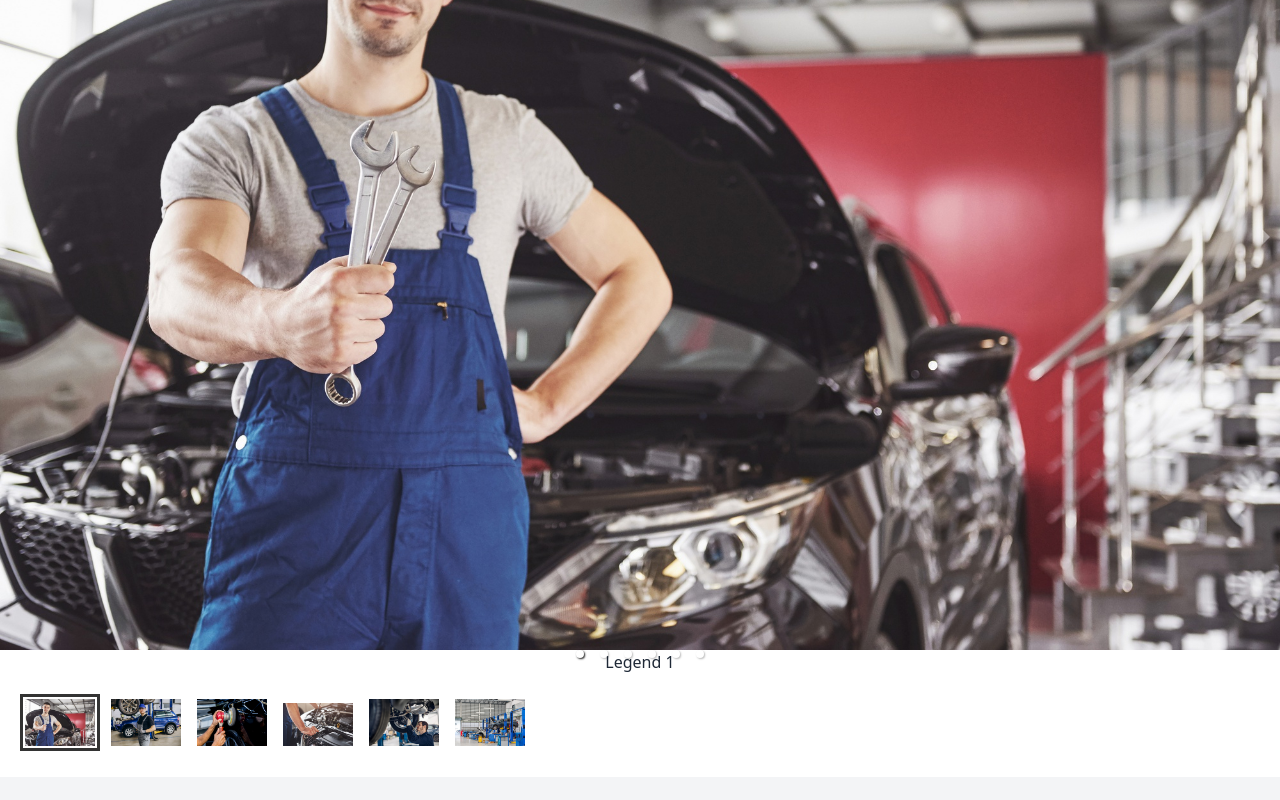
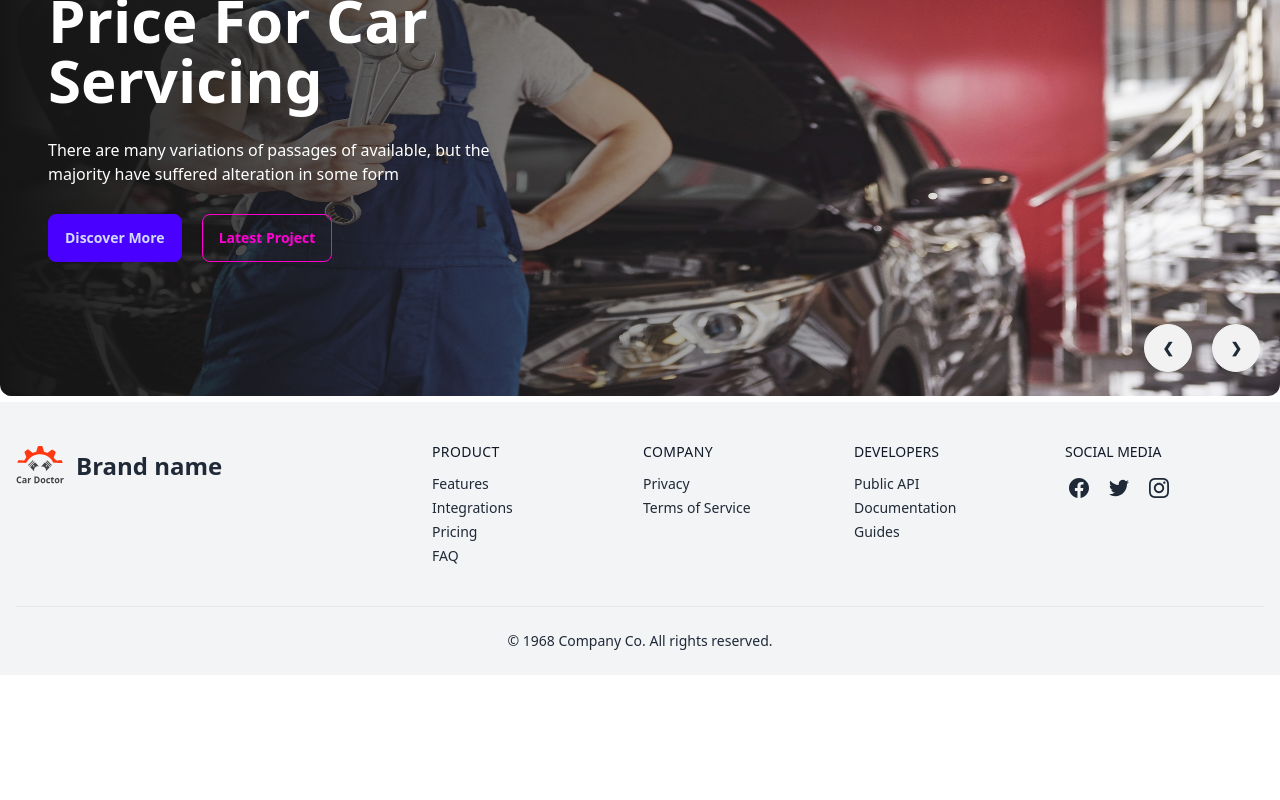
Before and after one commit to sabbir-hossen66/Genius-car, a React (Vite) app: page / in a window 1280 px wide. Shown: the part 340-1140 px from the top of the page. After the commit the page ends 1015 px from the top, so only its background shows below. Built offline with nearby package versions, Linux system fonts and the light colour scheme.

Commit message:
banner done

```diff
--- a/src/Components/Banner/Banner.jsx
+++ b/src/Components/Banner/Banner.jsx
@@ -1,42 +1,81 @@
 import React from 'react';
-import "react-responsive-carousel/lib/styles/carousel.min.css"; // requires a loader
-import { Carousel } from 'react-responsive-carousel';
+
 import img1 from '../../assets/images/banner/1.jpg'
 import img2 from '../../assets/images/banner/2.jpg'
 import img3 from '../../assets/images/banner/3.jpg'
 import img4 from '../../assets/images/banner/4.jpg'
-import img5 from '../../assets/images/banner/5.jpg'
-import img6 from '../../assets/images/banner/6.jpg'
 
 const Banner = () => {
   return (
-    <div>
-      <Carousel>
-        <div>
-          <img src={img1} />
-          <p>Legend 1</p>
+    <div className="carousel w-full h-[600px]">
+      <div id="slide1" className="carousel-item relative w-full">
+        <img src={img1} className="w-full rounded-xl" />
+        <div className="absolute rounded-xl flex items-center h-full left-0 top-0 bg-gradient-to-r from-[#151515] to-[rgba(21, 21, 21, 0)]">
+          <div className='text-white space-y-7 pl-12 w-1/2'>
+            <h2 className='text-6xl font-bold'>Affordable Price For Car Servicing</h2>
+            <p>There are many variations of passages of  available, but the majority have suffered alteration in some form</p>
+            <div>
+              <button className="btn btn-primary mr-5">Discover More</button>
+              <button className="btn btn-outline btn-secondary">Latest Project</button>
+            </div>
+          </div>
         </div>
-        <div>
-          <img src={img2} />
-          <p className="">Legend 2</p>
+        <div className="absolute flex justify-end transform -translate-y-1/2 left-5 right-5 bottom-0">
+          <a href="#slide4" className="btn btn-circle mr-5">❮</a>
+          <a href="#slide2" className="btn btn-circle">❯</a>
         </div>
-        <div>
-          <img src={img3} />
-          <p className="">Legend 3</p>
+      </div>
+      <div id="slide2" className="carousel-item relative w-full">
+        <img src={img2} className="w-full rounded-xl" />
+        <div className="absolute rounded-xl flex items-center h-full left-0 top-0 bg-gradient-to-r from-[#151515] to-[rgba(21, 21, 21, 0)]">
+          <div className='text-white space-y-7 pl-12 w-1/2'>
+            <h2 className='text-6xl font-bold'>Affordable Price For Car Servicing</h2>
+            <p>There are many variations of passages of  available, but the majority have suffered alteration in some form</p>
+            <div>
+              <button className="btn btn-primary mr-5">Discover More</button>
+              <button className="btn btn-outline btn-secondary">Latest Project</button>
+            </div>
+          </div>
         </div>
-        <div>
-          <img src={img4} />
-          <p className="">Legend 3</p>
+        <div className="absolute flex justify-end transform -translate-y-1/2 left-5 right-5 bottom-0">
+          <a href="#slide1" className="btn btn-circle mr-5">❮</a>
+          <a href="#slide3" className="btn btn-circle">❯</a>
         </div>
-        <div>
-          <img src={img5} />
-          <p className="">Legend 3</p>
+      </div>
+      <div id="slide3" className="carousel-item relative w-full">
+        <img src={img3} className="w-full rounded-xl" />
+        <div className="absolute rounded-xl flex items-center h-full left-0 top-0 bg-gradient-to-r from-[#151515] to-[rgba(21, 21, 21, 0)]">
+          <div className='text-white space-y-7 pl-12 w-1/2'>
+            <h2 className='text-6xl font-bold'>Affordable Price For Car Servicing</h2>
+            <p>There are many variations of passages of  available, but the majority have suffered alteration in some form</p>
+            <div>
+              <button className="btn btn-primary mr-5">Discover More</button>
+              <button className="btn btn-outline btn-secondary">Latest Project</button>
+            </div>
+          </div>
         </div>
-        <div>
-          <img src={img6} />
-          <p className="">Legend 3</p>
+        <div className="absolute flex justify-end transform -translate-y-1/2 left-5 right-5 bottom-0">
+          <a href="#slide2" className="btn btn-circle mr-5">❮</a>
+          <a href="#slide4" className="btn btn-circle">❯</a>
         </div>
-      </Carousel>
+      </div>
+      <div id="slide4" className="carousel-item relative w-full">
+        <img src={img4} className="w-full rounded-xl" />
+        <div className="absolute rounded-xl flex items-center h-full left-0 top-0 bg-gradient-to-r from-[#151515] to-[rgba(21, 21, 21, 0)]">
+          <div className='text-white space-y-7 pl-12 w-1/2'>
+            <h2 className='text-6xl font-bold'>Affordable Price For Car Servicing</h2>
+            <p>There are many variations of passages of  available, but the majority have suffered alteration in some form</p>
+            <div>
+              <button className="btn btn-primary mr-5">Discover More</button>
+              <button className="btn btn-outline btn-secondary">Latest Project</button>
+            </div>
+          </div>
+        </div>
+        <div className="absolute flex justify-end transform -translate-y-1/2 left-5 right-5 bottom-0">
+          <a href="#slide3" className="btn btn-circle mr-5">❮</a>
+          <a href="#slide1" className="btn btn-circle">❯</a>
+        </div>
+      </div>
     </div>
   );
 };
```
